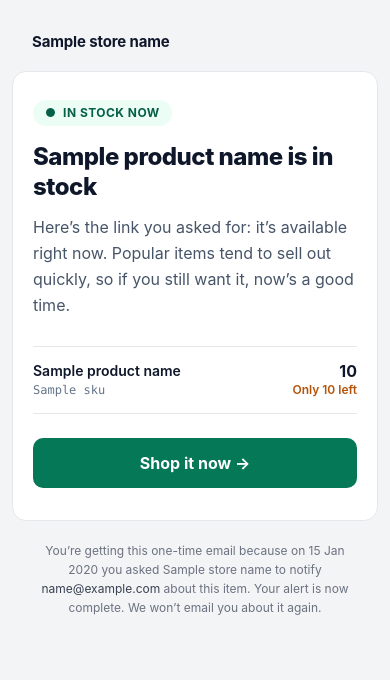
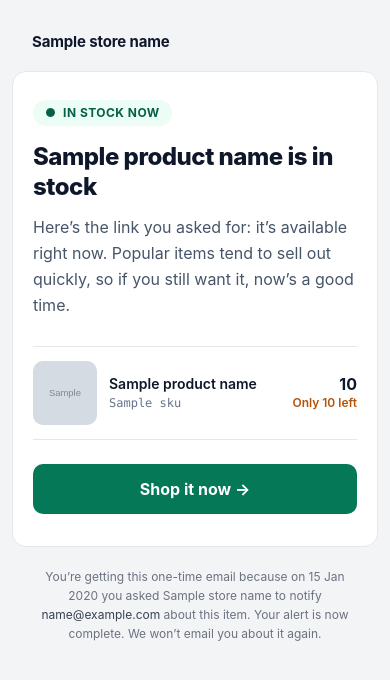
Before and after one commit to nour1029/back-in-stock-alerts, a Django app: template alerts/templates/alerts/email/back_in_stock.html in a window 390 px wide. Shown: the top 680 px of the page. Run offline with Django 5.2, Linux system fonts and the light colour scheme; the template is opened without the code that fills it: most values are stand-ins (such as "Sample title", 1, 10 or a date in 2020); grey boxes marked "Sample" are stand-in pictures.

Commit message:
feat(ui): product thumbnails from the stock API in email, embed and admin
The catalogue's `image` field is part of the client's data contract, so use
it, presented as a product thumbnail rather than a full-width banner.

- Email: 80px rounded thumbnail (64px on phones) beside name/SKU and price,
  linking to the product, alt = product name; no thumbnail when the API has
  no image
- Embed and admin: catalogue image again, neutral package tile only as the
  fallback when there is no image
- Tests: exactly one image (the thumbnail) when the catalogue has one; none
  for a product without an image

Co-Authored-By: Claude Opus 5.5 <noreply@anthropic.com>

```diff
--- a/alerts/templates/alerts/admin/dashboard.html
+++ b/alerts/templates/alerts/admin/dashboard.html
@@ -245,7 +245,7 @@
               <div class="cust"><span class="avatar" aria-hidden="true">{{ r.email|initial }}</span><span class="email" title="{{ r.email }}">{{ r.email }}</span></div>
             </td>
             <td data-label="Product"><div class="cell"><div class="prod">
-                <span class="thumb thumb--blank" aria-hidden="true">{% icon "package" 16 %}</span>
+                {% if r.product.image %}<img class="thumb" src="{{ r.product.image }}" alt="" width="36" height="36" loading="lazy" decoding="async">{% else %}<span class="thumb thumb--blank" aria-hidden="true">{% icon "package" 16 %}</span>{% endif %}
                 <span><span class="prod__name">{{ r.product.name|default:r.product_name|default:r.sku }}</span><span class="prod__sku mono">{{ r.sku }}</span></span>
               </div></div></td>
             <td data-label="Status"><div class="cell">{% status_pill r %}
--- a/alerts/templates/alerts/email/back_in_stock.html
+++ b/alerts/templates/alerts/email/back_in_stock.html
@@ -15,6 +15,8 @@
     .px { padding-left: 20px !important; padding-right: 20px !important; }
     .h1 { font-size: 24px !important; line-height: 30px !important; }
     .btn a { display: block !important; }
+    .thumb { width: 64px !important; padding-right: 12px !important; }
+    .thumb img { width: 64px !important; height: 64px !important; }
   }
 </style>
 </head>
@@ -65,11 +67,18 @@
                   <td class="px" style="padding:20px 36px 0 36px;font-family:-apple-system,BlinkMacSystemFont,'Segoe UI',Roboto,Helvetica,Arial,sans-serif;">
                     <table role="presentation" width="100%" cellpadding="0" cellspacing="0" border="0" style="border-top:1px solid #e5e7eb;border-bottom:1px solid #e5e7eb;">
                       <tr>
-                        <td style="padding:14px 0;font-size:14px;line-height:20px;color:#0f172a;font-weight:600;">
+                        {% if image_url %}
+                        <td class="thumb" width="80" valign="middle" style="width:80px;padding:14px 14px 14px 0;">
+                          <a href="{{ product_url }}" style="text-decoration:none;">
+                            <img src="{{ image_url }}" width="80" height="80" alt="{{ product_name }}" style="display:block;width:80px;height:80px;border:0;border-radius:10px;object-fit:cover;background-color:#f1f4f7;">
+                          </a>
+                        </td>
+                        {% endif %}
+                        <td valign="middle" style="padding:14px 0;font-size:14px;line-height:20px;color:#0f172a;font-weight:600;">
                           {{ product_name }}
                           <div style="font-family:ui-monospace,Menlo,Consolas,monospace;font-size:12px;line-height:18px;font-weight:400;color:#64748b;">{{ sku }}</div>
                         </td>
-                        <td align="right" style="padding:14px 0;font-size:16px;line-height:20px;color:#0f172a;font-weight:700;white-space:nowrap;">
+                        <td align="right" valign="middle" style="padding:14px 0 14px 12px;font-size:16px;line-height:20px;color:#0f172a;font-weight:700;white-space:nowrap;">
                           {{ price_display }}
                           {% if quantity and quantity <= 10 %}
                           <div style="font-size:12px;line-height:18px;font-weight:600;color:#b45309;">Only {{ quantity }} left</div>
--- a/alerts/templates/alerts/embed.html
+++ b/alerts/templates/alerts/embed.html
@@ -112,7 +112,11 @@
 <main class="widget" id="widget">
   {% if product or sku %}
   <div class="product">
-    <div class="product__img product__img--blank" aria-hidden="true">{% icon "package" 22 %}</div>
+    {% if product.image %}
+      <img class="product__img" src="{{ product.image }}" alt="" width="56" height="56" loading="lazy" decoding="async">
+    {% else %}
+      <div class="product__img product__img--blank" aria-hidden="true">{% icon "package" 22 %}</div>
+    {% endif %}
     <div>
       <p class="product__name">{{ product.name|default:sku }}</p>
       <div class="product__meta">
```
Also changed, not shown: alerts/tests/test_flows.py (+15 -0 lines).
